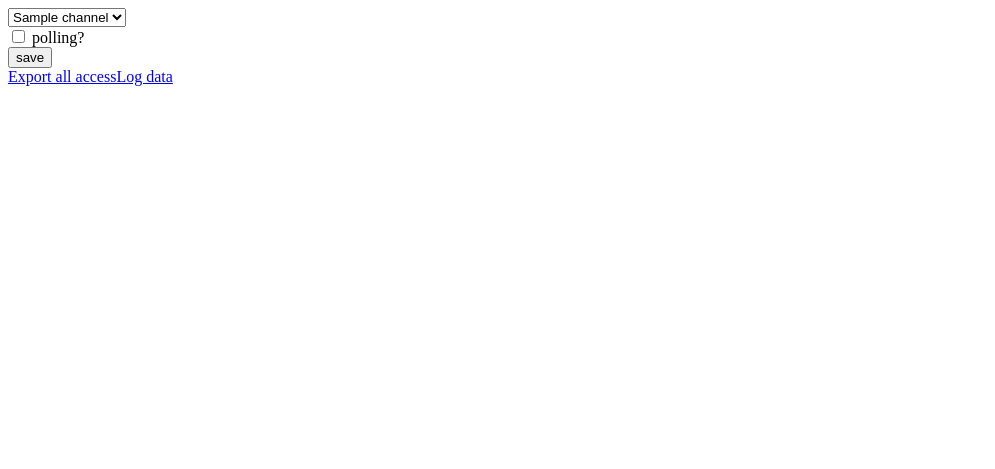
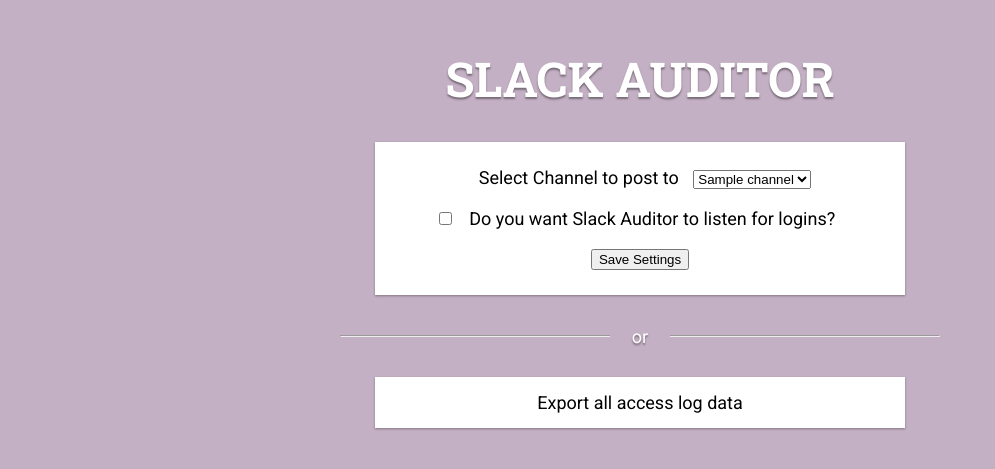
Before and after one commit to JoahG/slack-auditor, a Node server app: template views/config.handlebars in a window 1280 px wide. Shown: the top 469 px of the page, without its empty margins (0-995 px from the left). Run offline with Node 20, Linux system fonts and the light colour scheme; the template is opened without the code that fills it: most values are stand-ins (such as "Sample title", 1, 10 or a date in 2020); some libraries are stand-ins or nearby versions.

Commit message:
make it pretty

```diff
--- a/index.js
+++ b/index.js
@@ -27,6 +27,7 @@ app.engine('handlebars', exphbs({ defaultLayout: 'main' }));
 app.set('view engine', 'handlebars');
 app.use(bodyParser.urlencoded({ extended: false }));
 app.use(bodyParser.json());
+app.use(express.static('public'));
 
 mongoose.connect(process.env.MONGODB_URI || 'mongodb://localhost/slackAuditorTesting')
 
@@ -69,7 +70,6 @@ app.get('/callback', function(req, res) {
     var id = genID(20);
     var data = JSON.parse(body);
 
-    console.log(data);
     var config = SlackConfig.findOne({
       team_name: data.team_name
     }, function(err, config) {
@@ -88,7 +88,6 @@ app.get('/callback', function(req, res) {
         });
 
         newConfig.save(function() {
-          console.log('created new config.');
           res.redirect('/config/' + id);
         });
       } else {
@@ -134,7 +133,6 @@ app.post('/config', function(req, res) {
     if (req.body.polling) { config.polling = true; } else { config.polling = false; }
 
     config.save(function() {
-      console.log('config saved.');
       res.redirect('/config/' + req.body.config_id + '?saved=true');
     })
   })
@@ -187,9 +185,7 @@ setInterval(function() {
           for (var i = 0; i < data.logins.length; i++) {
             var login = data.logins[i];
 
-            console.log(login.date_last, lastRun)
             if (login.date_last >= Math.floor(lastRun)) {
-              console.log('new login')
               request({
                 method: 'GET',
                 uri: 'https://slack.com/api/chat.postMessage' + objToQuery({
--- /dev/null
+++ b/public/css/style.css
@@ -0,0 +1,83 @@
+body {
+  background: #c4b0c4;
+  padding: 0;
+  margin: 0;
+}
+
+
+main {
+  max-width: 1400px;
+  padding: 15px;
+  margin: auto;
+  font-family: 'Roboto';
+}
+
+main header h1 {
+  text-align: center;
+  color: white;
+  text-transform: uppercase;
+  text-shadow: 0px 2px 2px rgba(0, 0, 0, 0.4);
+  font-size: 48px;
+  font-family: 'Roboto Slab';
+}
+
+main .home {
+  text-align: center;
+}
+
+main p {
+  margin-bottom: 50px;
+}
+
+main .config form {
+   text-align: center;
+   margin: auto;
+   font-size: 18px;
+}
+
+main .config form input[type="submit"] {
+  margin: 10px;
+}
+
+main .config form label span {
+  display: inline-block;
+  margin: 10px;
+}
+
+main .config a {
+  display: inline-block;
+  color: black;
+  text-decoration: none;
+}
+
+main .config a:hover {
+  text-decoration: underline;
+}
+
+main .config .card {
+  max-width: 500px;
+  margin: auto;
+  padding: 15px;
+  background: white;
+  box-shadow: 0 1px 3px rgba(0,0,0,0.12), 0 1px 2px rgba(0,0,0,0.24);
+}
+
+main .config .spacer {
+  display: block;
+  margin: 40px auto;
+  max-width: 600px;
+  color: white;
+  position: relative;
+}
+
+main .config .spacer span {
+  position: absolute;
+  background: #C4B0C4;
+  padding: 15px;
+  top: -24px;
+  left: 0;
+  right: 0;
+  max-width: 30px;
+  margin: auto;
+  text-shadow: 0px 2px 2px rgba(0, 0, 0, 0.4);
+}
--- a/views/config.handlebars
+++ b/views/config.handlebars
@@ -1,8 +1,13 @@
+<section class="config">
   <form action="/config" method="post">
     <input type="hidden" value="{{ config_id }}" name="config_id">
 
+    <div class="card">
       <div class="field">
-    <select name="channel_id">
+        <label for="channel_id">
+          <span>Select Channel to post to</span>
+        </label>
+        <select name="channel_id" id="channel_id">
           {{#each channels}}
             <option value="{{ this.id }}" {{ isSelected this.id }}>{{ this.name }}</option>
           {{/each}}
@@ -12,15 +17,24 @@
       <div class="field">
         <label for="isPolling">
           <input type="checkbox" {{ isChecked }} name="polling" id="isPolling">
-      <span>polling?</span>
+          <span>Do you want Slack Auditor to listen for logins?</span>
         </label>
       </div>
 
       <div class="field">
-    <input type="submit" value="save">
+        <input type="submit" value="Save Settings">
+      </div>
     </div>
 
+    <span class="spacer">
+      <span> or </span>
+      <hr>
+    </span>
+
+    <div class="card">
       <div class="field">
-    <a href="/export/{{ config_id }}">Export all accessLog data</a>
+        <a href="/export/{{ config_id }}">Export all access log data</a>
+      </div>
     </div>
   </form>
+</section>
--- a/views/layouts/main.handlebars
+++ b/views/layouts/main.handlebars
@@ -2,8 +2,16 @@
 <html>
   <head>
     <title> slack auditor </title>
+    <link href="https://fonts.googleapis.com/css?family=Roboto|Roboto+Slab:700" rel="stylesheet">
+    <link rel="stylesheet" href="/css/style.css">
   </head>
   <body>
-    {{{ body }}}
+    <main>
+      <header>
+        <h1>Slack Auditor</h1>
+      </header>
+
+      {{{ body }}}
+    </main>
   </body>
 </html>
```
Also changed, not shown: views/home.handlebars (+6 -1 lines), public/img/screenshot.png (added). Lines whose indentation alone changed are shown as unchanged.
